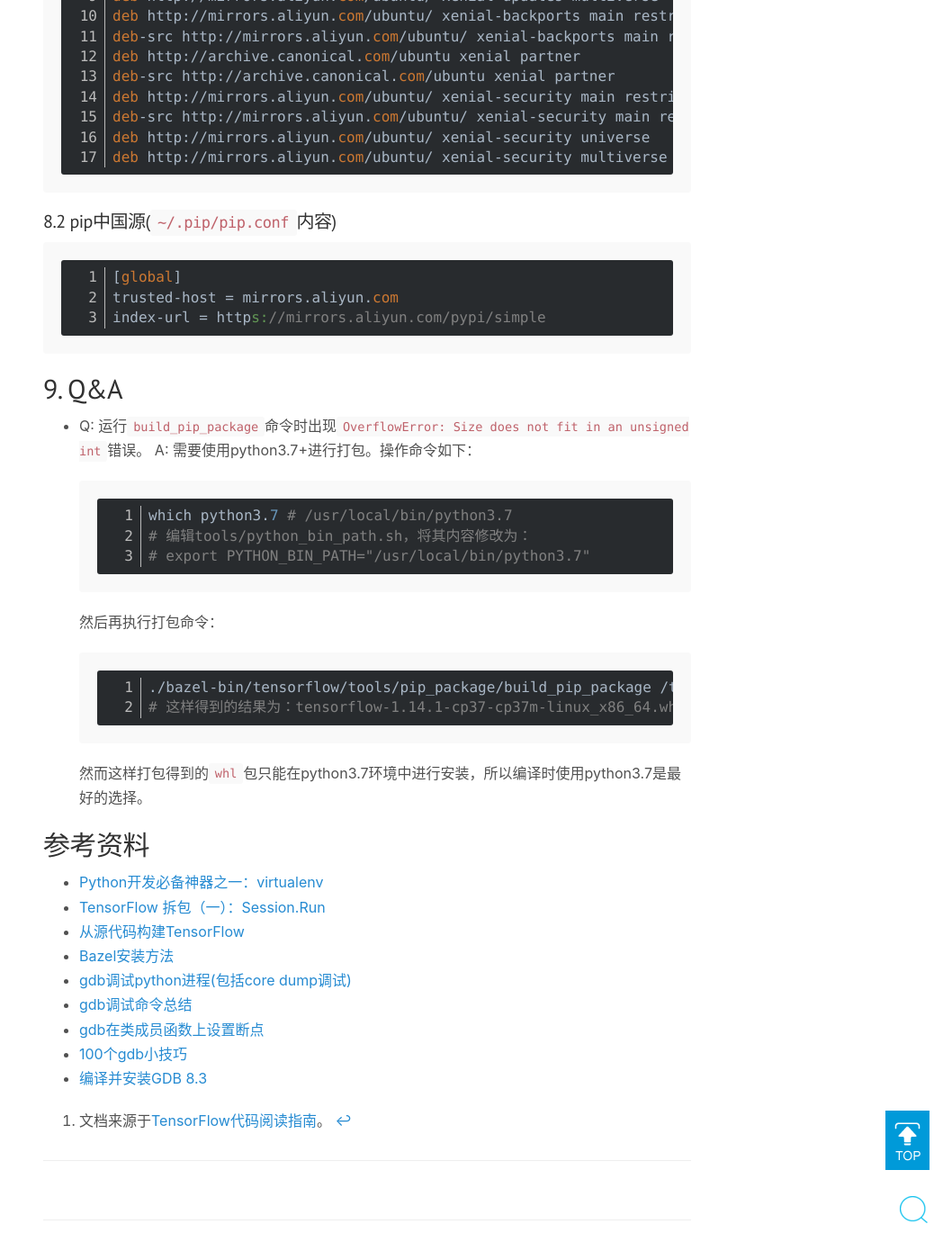
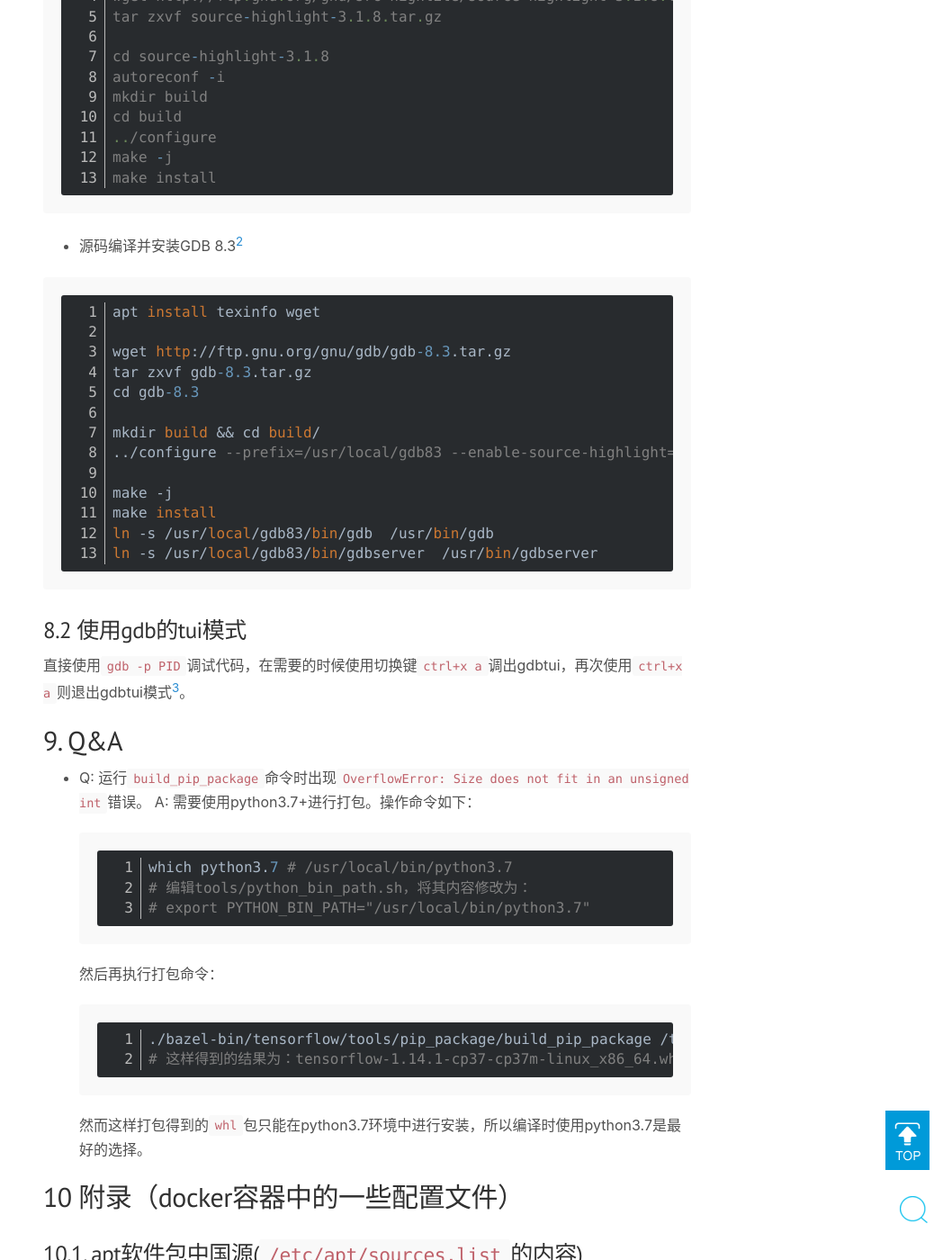
Before and after one commit to wzzju/wzzju.github.io, a Jekyll site: the page built from _posts/2020-03-17-tf-compile.md, in a window 1280 px wide and 1400 px high, scrolled down 6065 px. Shown: the whole window at 90% size, without its empty margins (232-1280 px from the left). Built offline with Jekyll 4.4.1, drawn with Linux system fonts in a browser that asks for light colours; comment, search, counter and statistics services are not loaded; some of the changed text lies outside the part shown.

Commit message:
add the doc of gdb compiling.

````diff
--- a/_posts/2020-03-17-tf-compile.md
+++ b/_posts/2020-03-17-tf-compile.md
@@ -104,7 +104,7 @@ pip install -U /tmp/tensorflow_pkg/tensorflow-*.whl
 
 ## 7. gdb调试python代码方法
 
-#### 7.1 设置python脚本启动断点
+### 7.1 设置python脚本启动断点
 
 在要调的 python 代码前面加上如下一段代码，用于获取待调试的python脚本进程号并暂停脚本运行，点击查看[示例](/assets/tensorflow/test_debug.py)。
 
@@ -121,7 +121,7 @@ os.system("read _")
 
 > `os.system("read _")`相当于人为地打了一处断点，设置完python调试命令后，在gdb模式中输入`c`指令（可在输入`c`指令前设置一些C/C++文件中的断点，如`break TF_NewBuffer`），然后再在python脚本运行窗口中按Enter键即可让python程序继续运行。
 
-#### 7.2 加载python调试指令
+### 7.2 加载python调试指令
 
 * 方法一：
 
@@ -206,7 +206,7 @@ set history save on
 set auto-load safe-path /
 ```
 
-#### 7.2 gdb调试时注意事项：
+### 7.3 gdb调试时注意事项：
 
 * 运行python脚本不能在tensorflow源码根目录下，否则会出错。但是需要在tensorflow源码根目录下存放一个对应的软连接文件(`ln -s python脚本文件 tensorflow/python脚本文件`)，以便使用`py-list`时可以查看脚本源码内容。
 * 执行`gdb -p PID`命令最佳方案：**在tensorflow源码根目录下运行gdb**。否则，需要在gdb模式下使用`set directories /work/study/tf-learn/tensorflow/`指令设置tensorflow源码根目录路径。
@@ -215,9 +215,71 @@ set auto-load safe-path /
     - 需要加上命名空间，写法如`b tensorflow::DirectSession::Run`；
     - 对于带有匿名命名空间的断点设置写法示例：`b tensorflow::(anonymous namespace)::ExecutorState::ScheduleReady`，其第二个命名空间为`namespace {}`。
 
-## 8. docker容器中的一些配置文件
 
-#### 8.1 apt软件包中国源(`/etc/apt/sources.list`的内容)
+## 8. 安装GDB 8.3并高亮显示源码
+
+### 8.1 安装支持source-highlight的GDB 8.3
+
+* 源码编译并安装source-highlight
+
+```shell
+apt install libboost-dev
+ln -s /usr/lib/x86_64-linux-gnu/libboost_regex.so.1.58.0 /usr/lib/x86_64-linux-gnu/libboost_regex.so
+
+wget http://ftp.gnu.org/gnu/src-highlite/source-highlight-3.1.8.tar.gz
+tar zxvf source-highlight-3.1.8.tar.gz
+
+cd source-highlight-3.1.8
+autoreconf -i
+mkdir build
+cd build
+../configure
+make -j
+make install
+```
+
+* 源码编译并安装GDB 8.3[^2]
+
+```shell
+apt install texinfo wget
+
+wget http://ftp.gnu.org/gnu/gdb/gdb-8.3.tar.gz
+tar zxvf gdb-8.3.tar.gz
+cd gdb-8.3
+
+mkdir build && cd build/
+../configure --prefix=/usr/local/gdb83 --enable-source-highlight=yes --enable-tui=yes --enable-gold=yes --enable-ld=yes --enable-libada --enable-libssp --enable-lto --enable-vtable-verify --enable-werror
+
+make -j
+make install
+ln -s /usr/local/gdb83/bin/gdb  /usr/bin/gdb
+ln -s /usr/local/gdb83/bin/gdbserver  /usr/bin/gdbserver
+```
+
+### 8.2 使用gdb的tui模式
+
+直接使用`gdb -p PID`调试代码，在需要的时候使用切换键`ctrl+x a`调出gdbtui，再次使用`ctrl+x a`则退出gdbtui模式[^3]。
+
+## 9. Q&A
+
+* Q: 运行`build_pip_package`命令时出现`OverflowError: Size does not fit in an unsigned int`错误。
+  A: 需要使用python3.7+进行打包。操作命令如下：
+
+  ```bash
+  which python3.7 # /usr/local/bin/python3.7
+  # 编辑tools/python_bin_path.sh，将其内容修改为：
+  # export PYTHON_BIN_PATH="/usr/local/bin/python3.7"
+  ```
+  然后再执行打包命令：
+  ```python
+  ./bazel-bin/tensorflow/tools/pip_package/build_pip_package /tmp/tensorflow_pkg
+  # 这样得到的结果为：tensorflow-1.14.1-cp37-cp37m-linux_x86_64.whl
+  ```
+  然而这样打包得到的`whl`包只能在python3.7环境中进行安装，所以编译时使用python3.7是最好的选择。
+
+## 10 附录（docker容器中的一些配置文件）
+
+### 10.1. apt软件包中国源(`/etc/apt/sources.list`的内容)
 
 ```bash
 deb-src http://archive.ubuntu.com/ubuntu xenial main restricted #Added by software-properties
@@ -239,30 +301,13 @@ deb http://mirrors.aliyun.com/ubuntu/ xenial-security universe
 deb http://mirrors.aliyun.com/ubuntu/ xenial-security multiverse
 ```
 
-#### 8.2 pip中国源(`~/.pip/pip.conf`内容)
+### 10.2. pip中国源(`~/.pip/pip.conf`内容)
 
 ```bash
 [global]
 trusted-host = mirrors.aliyun.com
 index-url = https://mirrors.aliyun.com/pypi/simple
 ```
-
-## 9. Q&A
-
-* Q: 运行`build_pip_package`命令时出现`OverflowError: Size does not fit in an unsigned int`错误。
-  A: 需要使用python3.7+进行打包。操作命令如下：
-
-  ```bash
-  which python3.7 # /usr/local/bin/python3.7
-  # 编辑tools/python_bin_path.sh，将其内容修改为：
-  # export PYTHON_BIN_PATH="/usr/local/bin/python3.7"
-  ```
-  然后再执行打包命令：
-  ```python
-  ./bazel-bin/tensorflow/tools/pip_package/build_pip_package /tmp/tensorflow_pkg
-  # 这样得到的结果为：tensorflow-1.14.1-cp37-cp37m-linux_x86_64.whl
-  ```
-  然而这样打包得到的`whl`包只能在python3.7环境中进行安装，所以编译时使用python3.7是最好的选择。
 
 ## 参考资料
 
@@ -274,6 +319,7 @@ index-url = https://mirrors.aliyun.com/pypi/simple
 * [gdb调试命令总结](https://www.cnblogs.com/wuyuegb2312/archive/2013/03/29/2987025.html)
 * [gdb在类成员函数上设置断点](https://menrfa.wordpress.com/2012/01/26/%E4%BD%BF%E7%94%A8gdb%E5%9C%A8%E6%9F%90%E5%87%BD%E6%95%B0%E4%B8%8A%E8%AE%BE%E7%BD%AE%E6%96%AD%E7%82%B9%E9%81%87%E5%88%B0%E7%9A%84%E9%97%AE%E9%A2%98%E5%92%8C%E8%A7%A3%E5%86%B3%E5%8A%9E%E6%B3%95/)
 * [100个gdb小技巧](https://wizardforcel.gitbooks.io/100-gdb-tips/content/)
-* [编译并安装GDB 8.3](https://medium.com/@simonconnah/compiling-and-installing-gdb-8-3-on-ubuntu-19-04-eac597e4cfb8)
 
 [^1]: 文档来源于[TensorFlow代码阅读指南](http://jcf94.com/download/TensorFlow-SourceCode-Reading.pdf)。
+[^2]: 此处参考[编译并安装GDB 8.3](https://medium.com/@simonconnah/compiling-and-installing-gdb-8-3-on-ubuntu-19-04-eac597e4cfb8)。
+[^3]: 此处参考[在gdb中显示源码(gdbtui使用方法)](http://mingxinglai.com/cn/2013/07/gdbtui)。
````
